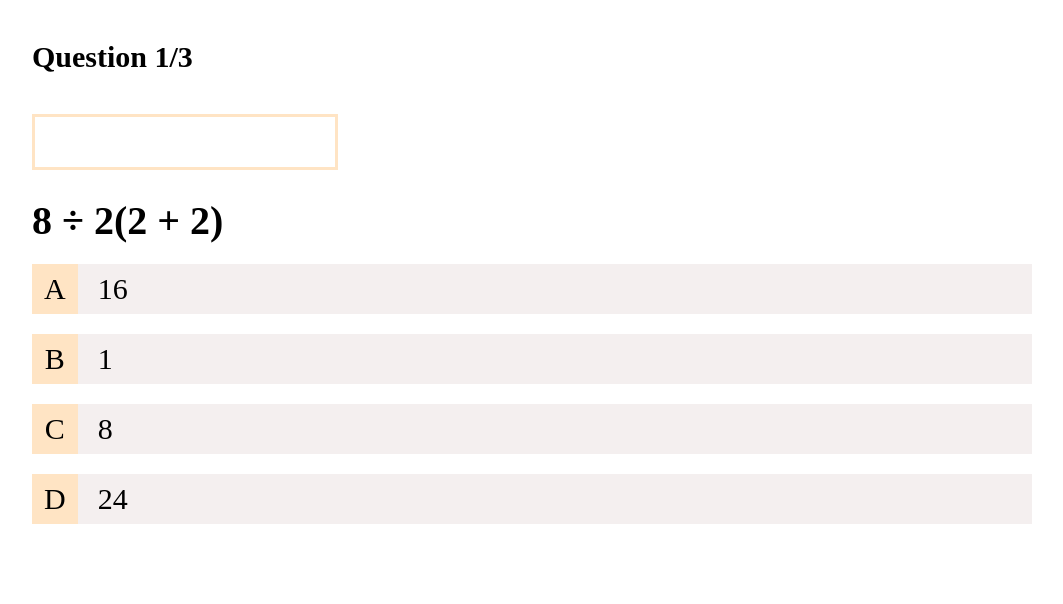
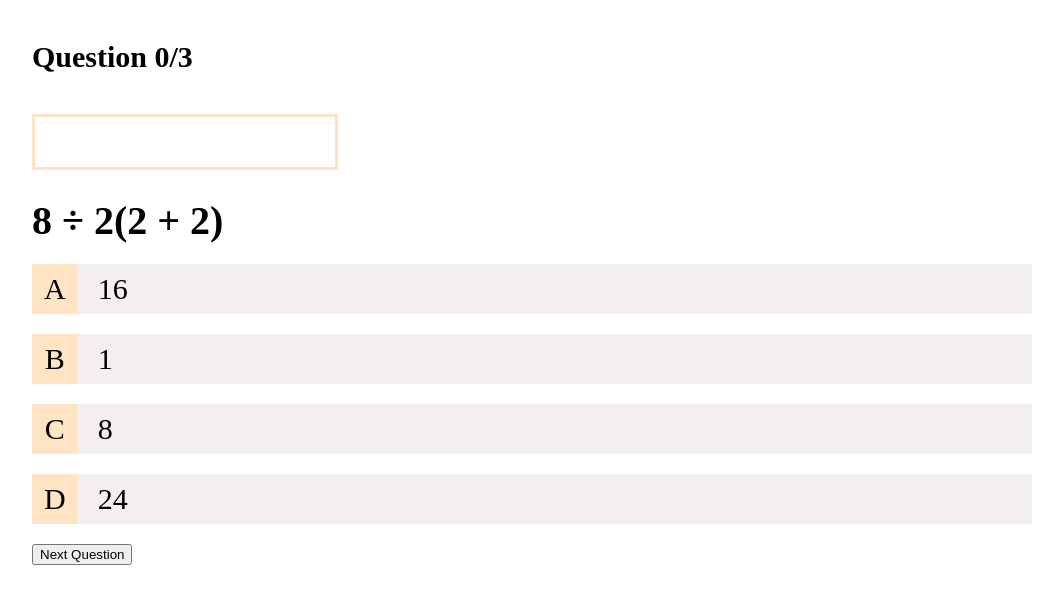
Before and after one commit to LeohangRai/Vue-practice-projects, a Vue app in the folder quiz-app/: page /quiz/1 in a window 1280 px wide. Shown: the top 604 px of the page, without its empty margins (108-1171 px from the left). Built offline with nearby package versions, Linux system fonts and the light colour scheme.

Commit message:
feat: implement questionNumberStatus using 'watch'

```diff
--- a/quiz-app/src/components/QuizHeader.vue
+++ b/quiz-app/src/components/QuizHeader.vue
@@ -1,6 +1,11 @@
+<script setup>
+  import { defineProps } from 'vue';
+  const { questionNumberStatus } = defineProps(['questionNumberStatus']);
+</script>
+
 <template>
   <header>
-    <h4>Question 1/3</h4>
+    <h4>Question {{ questionNumberStatus }}</h4>
     <div class="bar">
       <div class="completion"></div>
     </div>
--- a/quiz-app/src/views/QuizView.vue
+++ b/quiz-app/src/views/QuizView.vue
@@ -1,22 +1,29 @@
 <script setup>
-import QuizHeader from '../components/QuizHeader.vue'
+import QuizHeader from '../components/QuizHeader.vue';
 import Question from '../components/Question.vue';
 import { useRoute } from 'vue-router';
-import { ref } from 'vue';
+import { ref, watch } from 'vue';
 import quizes from '../data/quizes.json';
 
 const route = useRoute();
 const currentQuizId = Number(route.params.id);
-const currentQuiz = quizes.find(q => q.id === currentQuizId);
-const currentQuestionIndex = ref(0)
+const currentQuiz = quizes.find((q) => q.id === currentQuizId);
+const currentQuestionIndex = ref(0);
+const questionNumberStatus = ref(
+  `${currentQuestionIndex.value}/${currentQuiz.questions.length}`
+); // to show on the progress bar
 
+watch(currentQuestionIndex, () => {
+  questionNumberStatus.value = `${currentQuestionIndex.value}/${currentQuiz.questions.length}`;
+});
 </script>
 
 <template>
   <div>
-    <QuizHeader />
+    <QuizHeader :questionNumberStatus="questionNumberStatus" />
     <div>
       <Question :question="currentQuiz.questions[currentQuestionIndex]" />
     </div>
+    <button @click="currentQuestionIndex++">Next Question</button>
   </div>
 </template>
```
